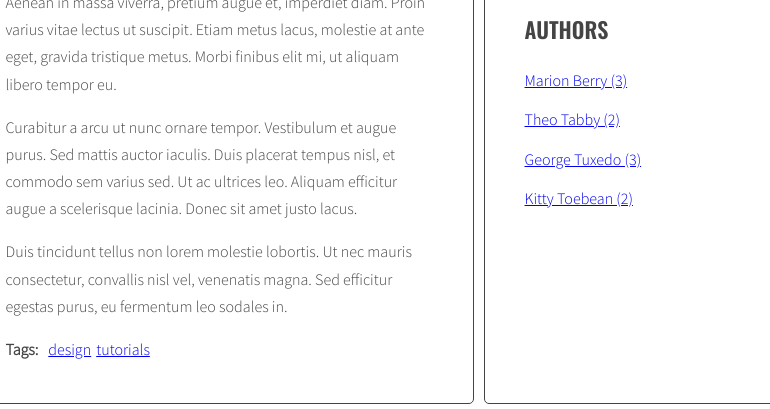
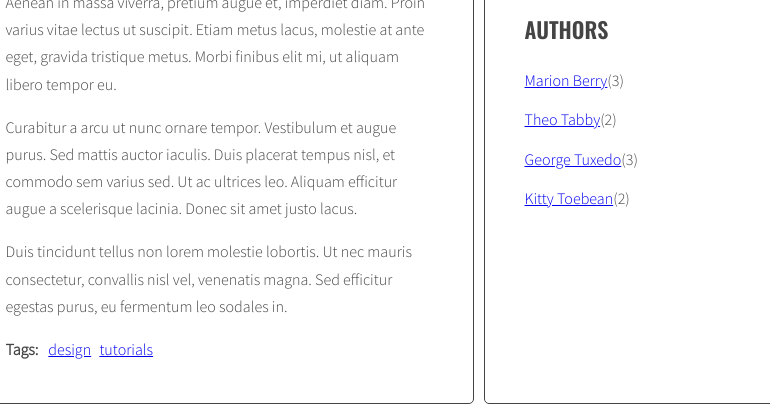
Before and after one commit to OlenaISeet/javascript-blog, a website: page index.html in a window 1280 px wide. Shown: the part 435-844 px from the top of the page, 421-1191 px from the left. Drawn offline with nearby package versions, Linux system fonts and the light colour scheme.

Commit message:
added handlebars

```diff
--- a/index.html
+++ b/index.html
@@ -205,6 +205,26 @@
             </main>
         </div>
     </div>
+    <script id="template-article-link" type="text/x-handlebars-template">
+        <li><a href="#{{ id }}"><span>{{ title }}</span></a></li>
+    </script>
+    <script id="template-tag-link" type="text/x-handlebars-template">
+        <li><a href="#tag-{{ id }}">{{ id }}</a></li>
+    </script>
+    <script id="template-author-link" type="text/x-handlebars-template">
+        <a class="author" href="#{{ id }}">{{ id }}</a>
+    </script>
+    <script id="template-tag-links" type="text/x-handlebars-template">
+        {{#each tags}}
+        <li><a class="{{ className }}" href="#tag-{{ tag }}">{{ tag }}</a></li>
+        {{/each}}
+      </script>
+      <script id="template-author-links" type="text/x-handlebars-template">
+        {{#each authors}}
+        <li><a class="author" href="#{{ author }}">{{ author }}</a>({{ count }})</li>
+        {{/each}}
+      </script>
+    <script src="https://cdnjs.cloudflare.com/ajax/libs/handlebars.js/4.1.0/handlebars.min.js"></script>
     <script src="js/script.js"></script>
 </body>
 
--- a/js/script.js
+++ b/js/script.js
@@ -1,5 +1,14 @@
 {
   ('use strict');
+
+  const templates = {
+    articleLink: Handlebars.compile(document.querySelector('#template-article-link').innerHTML),
+    articleAuthorLink: Handlebars.compile(document.querySelector('#template-author-link').innerHTML),
+    articleTagLink: Handlebars.compile(document.querySelector('#template-tag-link').innerHTML),
+    tagCloudLink: Handlebars.compile(document.querySelector('#template-tag-links').innerHTML),
+    tagAuthorLink: Handlebars.compile(document.querySelector('#template-author-links').innerHTML)
+  }
+
   const optArticleSelector = '.post',
     optTitleSelector = '.post-title',
     optTitleListSelector = '.titles',
@@ -67,8 +76,10 @@
       const articleTitle = article.querySelector(optTitleSelector).innerHTML;
       console.log('articleTitle:', articleTitle);
       /* create HTML of the link */
-      const linkHTML = '<li><a href="#' + articleId + '"><span>' + articleTitle + '</span></a></li>';
-      console.log('linkHTML:', linkHTML);
+      //const linkHTML = '<li><a href="#' + articleId + '"><span>' + articleTitle + '</span></a></li>';
+      //console.log('linkHTML:', linkHTML);
+      const linkHTMLData = {id: articleId, title: articleTitle};
+      const linkHTML = templates.articleLink(linkHTMLData);
       /* insert link into titleList */
       html = html + linkHTML;
       console.log('html:', html);
@@ -133,8 +144,10 @@
       for (let tag of articleTagsArray) {
         console.log('tag: ', tag);
         /* generate HTML of the link */
-        const linkHTML = '<li><a href="#tag-' + tag + '">' + tag + '</a></li>';
-        console.log('linkHTML: ', linkHTML);
+        //const linkHTML = '<li><a href="#tag-' + tag + '">' + tag + '</a></li>';
+        //console.log('linkHTML: ', linkHTML);
+        const linkHTMLData = {id: tag, title: tag};
+        const linkHTML = templates.articleTagLink(linkHTMLData);
         /* add generated code to html variable */
         /*[NEW] check if this link is NOT already in allTags*/
         if(!allTags[tag]){
@@ -159,18 +172,25 @@
     console.log('tagsParams:', tagsParams);
 
     /*[NEW] create variable for all links HTML code*/
-    let allTagsHTML = '';
+    //let allTagsHTML = '';
+    let allTagsData = {tags: []};
     /*[NEW] START LOOP: for each tag in allTags:*/
     for(let tag in allTags){
       /*[NEW] generate code of a link and add it to allTagsHTML*/
       //allTagsHTML += tag + ' (' + allTags[tag] + ') ';
-      const tagLinkHTML = '<li><a class ="'+ calculateTagClass(allTags[tag], tagsParams) +'" href="#tag-' + tag + '" >' + tag + '</a></li>';
-      console.log('tagLinkHTML:', tagLinkHTML);
-      allTagsHTML += tagLinkHTML;
+     //const tagLinkHTML = '<li><a class ="'+ calculateTagClass(allTags[tag], tagsParams) +'" href="#tag-' + tag + '" >' + tag + '</a></li>';
+      //console.log('tagLinkHTML:', tagLinkHTML);
+      allTagsData.tags.push({
+        tag: tag,
+        className: calculateTagClass(allTags[tag], tagsParams)
+      });
+      //allTagsHTML += tagLinkHTML;
     /*[NEW] END LOOP: for each tag in allTags*/
-    }
+    };
     /*[NEW] add HTML for allTagsHTML to tagList*/
-    tagList.innerHTML = allTagsHTML;
+    //tagList.innerHTML = allTagsHTML;
+    tagList.innerHTML = templates.tagCloudLink(allTagsData);
+    console.log(allTagsData);
   };
 
   generateTags();
@@ -244,8 +264,10 @@
       const author = article.getAttribute('data-author');
       console.log('author:', author);
       /* generate HTML of the link */
-      const linkHTML = '<a href="#author-' + author + '">' + author + '</a>';
-      console.log('linkHTML:', linkHTML);
+      //const linkHTML = '<a href="#author-' + author + '">' + author + '</a>';
+      //console.log('linkHTML:', linkHTML);
+      const linkHTMLData = {id: author, title: author};
+      const linkHTML = templates.articleAuthorLink(linkHTMLData);
       /* add generated code to html variable */
       html = html + linkHTML;
       console.log('html:', html);
@@ -261,19 +283,24 @@
       /* END LOOP: for every article: */
     }
     /*[NEW] find list of authors in the right column*/
-    const authorList = document.querySelector(optAuthorsListSelector);
+    const authorList = document.querySelector('.authors');
     /*[NEW] create variable for all links HTML code*/
-    let allAuthorsHTML = '';
+    //let allAuthorsHTML = '';
+    let allAuthorsData = {authors: []};
     /*[NEW] START LOOP: for each author in allAuthors:*/
     for(let author in allAuthors) {
       /*[NEW] generate code of a link and add it to allAuthorsHTML*/
-      const authorLinkHTML = '<li><a href="author-' + author + '">' + author + ' (' + allAuthors[author] + ')</a></li>';
-      console.log('authorLinkHTML:', authorLinkHTML);
-      allAuthorsHTML += authorLinkHTML;
+      //const authorLinkHTML = '<li><a href="author-' + author + '">' + author + ' (' + allAuthors[author] + ')</a></li>';
+      //console.log('authorLinkHTML:', authorLinkHTML);
+      //allAuthorsHTML += authorLinkHTML;
+      allAuthorsData.authors.push({
+        author: author,
+        count: allAuthors[author],
+      });
     /*[NEW] END LOOP: for each author in allAuthors*/
     }
     /*[NEW] add HMTL for allAuthorsHTML to authorList*/
-    authorList.innerHTML = allAuthorsHTML;
+    authorList.innerHTML = templates.tagAuthorLink(allAuthorsData);
   };
 
   generateAuthors();
```
Also changed, not shown: .eslintrc.json.
